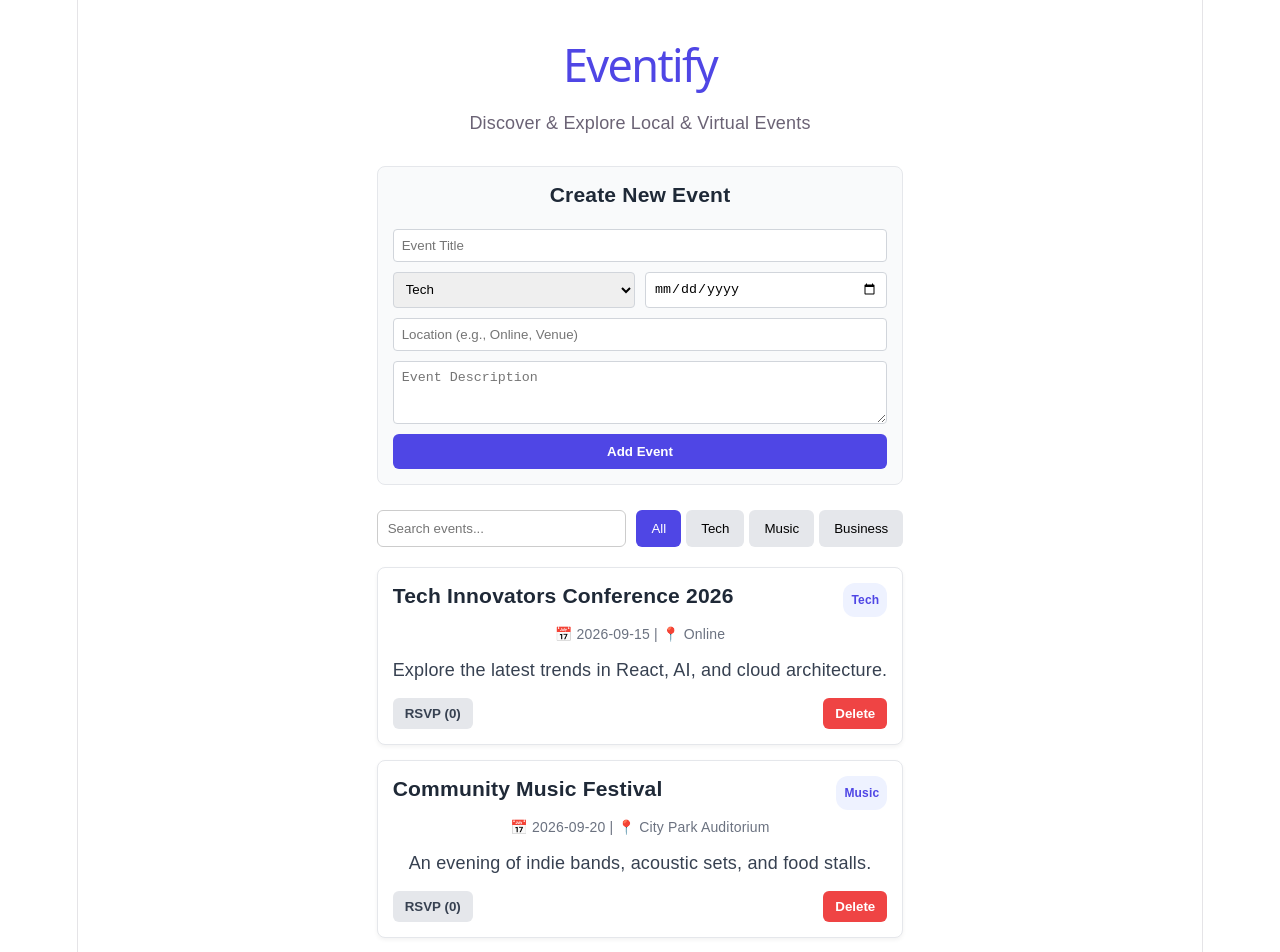
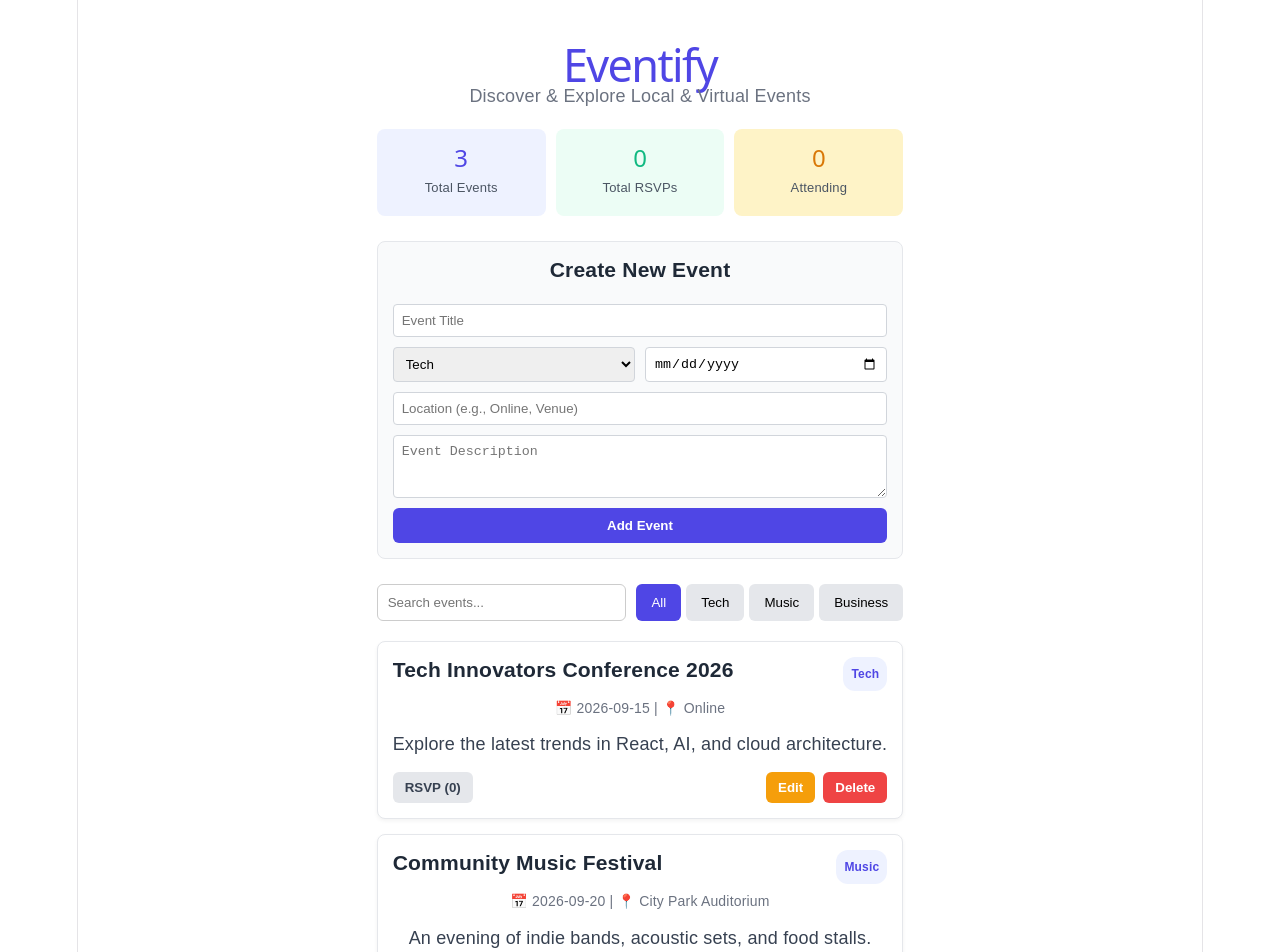
Before and after one commit to mohit321n/eventify, a React (Vite) app: page / in a window 1280 px wide. Shown: the top 952 px of the page. Built offline with nearby package versions, Linux system fonts and the light colour scheme.

Commit message:
Add dashboard analytics and inline event editing feature

```diff
--- a/src/App.jsx
+++ b/src/App.jsx
@@ -10,6 +10,8 @@
 
   const [search, setSearch] = useState('');
   const [selectedCategory, setSelectedCategory] = useState('All');
+  const [editingId, setEditingId] = useState(null);
+  const [editFormData, setEditFormData] = useState({});
 
   useEffect(() => {
     localStorage.setItem('eventify_events', JSON.stringify(events));
@@ -40,6 +42,18 @@
     setEvents((prevEvents) => prevEvents.filter((event) => event.id !== id));
   };
 
+  const startEditing = (event) => {
+    setEditingId(event.id);
+    setEditFormData(event);
+  };
+
+  const saveEdit = (id) => {
+    setEvents((prevEvents) =>
+      prevEvents.map((event) => (event.id === id ? editFormData : event))
+    );
+    setEditingId(null);
+  };
+
   const categories = ['All', 'Tech', 'Music', 'Business'];
 
   const filteredEvents = events.filter((event) => {
@@ -49,12 +63,31 @@
     return matchesSearch && matchesCategory;
   });
 
+  // Calculate Dashboard Metrics
+  const totalRsvps = events.reduce((sum, e) => sum + (e.rsvpCount || 0), 0);
+
   return (
     <div style={{ maxWidth: '800px', margin: '0 auto', padding: '20px', fontFamily: 'sans-serif' }}>
-      <header style={{ textAlign: 'center', marginBottom: '30px' }}>
-        <h1 style={{ color: '#4F46E5', fontSize: '2.5rem' }}>Eventify</h1>
-        <p>Discover & Explore Local & Virtual Events</p>
+      <header style={{ textAlign: 'center', marginBottom: '20px' }}>
+        <h1 style={{ color: '#4F46E5', fontSize: '2.5rem', marginBottom: '5px' }}>Eventify</h1>
+        <p style={{ margin: 0, color: '#6B7280' }}>Discover & Explore Local & Virtual Events</p>
       </header>
+
+      {/* Analytics Dashboard */}
+      <div style={{ display: 'grid', gridTemplateColumns: 'repeat(3, 1fr)', gap: '10px', marginBottom: '25px' }}>
+        <div style={{ backgroundColor: '#EEF2FF', padding: '15px', borderRadius: '8px', textAlign: 'center' }}>
+          <h2 style={{ margin: 0, color: '#4F46E5' }}>{events.length}</h2>
+          <span style={{ fontSize: '13px', color: '#4B5563' }}>Total Events</span>
+        </div>
+        <div style={{ backgroundColor: '#ECFDF5', padding: '15px', borderRadius: '8px', textAlign: 'center' }}>
+          <h2 style={{ margin: 0, color: '#10B981' }}>{totalRsvps}</h2>
+          <span style={{ fontSize: '13px', color: '#4B5563' }}>Total RSVPs</span>
+        </div>
+        <div style={{ backgroundColor: '#FEF3C7', padding: '15px', borderRadius: '8px', textAlign: 'center' }}>
+          <h2 style={{ margin: 0, color: '#D97706' }}>{events.filter(e => e.isRsvped).length}</h2>
+          <span style={{ fontSize: '13px', color: '#4B5563' }}>Attending</span>
+        </div>
+      </div>
 
       <EventForm onAddEvent={handleAddEvent} />
 
@@ -101,6 +134,44 @@
                 backgroundColor: '#fff'
               }}
             >
+              {editingId === event.id ? (
+                /* Edit Mode Form */
+                <div style={{ display: 'grid', gap: '10px' }}>
+                  <input
+                    type="text"
+                    value={editFormData.title}
+                    onChange={(e) => setEditFormData({ ...editFormData, title: e.target.value })}
+                    style={{ padding: '8px', borderRadius: '4px', border: '1px solid #ccc' }}
+                  />
+                  <input
+                    type="text"
+                    value={editFormData.location}
+                    onChange={(e) => setEditFormData({ ...editFormData, location: e.target.value })}
+                    style={{ padding: '8px', borderRadius: '4px', border: '1px solid #ccc' }}
+                  />
+                  <textarea
+                    value={editFormData.description}
+                    onChange={(e) => setEditFormData({ ...editFormData, description: e.target.value })}
+                    style={{ padding: '8px', borderRadius: '4px', border: '1px solid #ccc' }}
+                  />
+                  <div style={{ display: 'flex', gap: '8px' }}>
+                    <button
+                      onClick={() => saveEdit(event.id)}
+                      style={{ backgroundColor: '#10B981', color: '#fff', border: 'none', padding: '6px 12px', borderRadius: '4px', cursor: 'pointer' }}
+                    >
+                      Save
+                    </button>
+                    <button
+                      onClick={() => setEditingId(null)}
+                      style={{ backgroundColor: '#6B7280', color: '#fff', border: 'none', padding: '6px 12px', borderRadius: '4px', cursor: 'pointer' }}
+                    >
+                      Cancel
+                    </button>
+                  </div>
+                </div>
+              ) : (
+                /* View Mode */
+                <>
                   <div style={{ display: 'flex', justifyContent: 'space-between', alignItems: 'center' }}>
                     <h3 style={{ margin: '0 0 8px 0', color: '#1F2937' }}>{event.title}</h3>
                     <span
@@ -121,7 +192,6 @@
                   </p>
                   <p style={{ color: '#374151', marginTop: '10px' }}>{event.description}</p>
 
-              {/* RSVP and Delete Buttons */}
                   <div style={{ display: 'flex', justifyContent: 'space-between', alignItems: 'center', marginTop: '15px' }}>
                     <button
                       onClick={() => handleToggleRsvp(event.id)}
@@ -138,6 +208,21 @@
                       {event.isRsvped ? '✓ Going' : 'RSVP'} ({event.rsvpCount || 0})
                     </button>
 
+                    <div style={{ display: 'flex', gap: '8px' }}>
+                      <button
+                        onClick={() => startEditing(event)}
+                        style={{
+                          padding: '8px 12px',
+                          borderRadius: '6px',
+                          border: 'none',
+                          backgroundColor: '#F59E0B',
+                          color: '#fff',
+                          fontWeight: 'bold',
+                          cursor: 'pointer'
+                        }}
+                      >
+                        Edit
+                      </button>
                       <button
                         onClick={() => handleDeleteEvent(event.id)}
                         style={{
@@ -154,6 +239,9 @@
                       </button>
                     </div>
                   </div>
+                </>
+              )}
+            </div>
           ))
         ) : (
           <p style={{ textAlign: 'center', color: '#6B7280' }}>No events found matching your criteria.</p>
```
Lines whose indentation alone changed are shown as unchanged.
